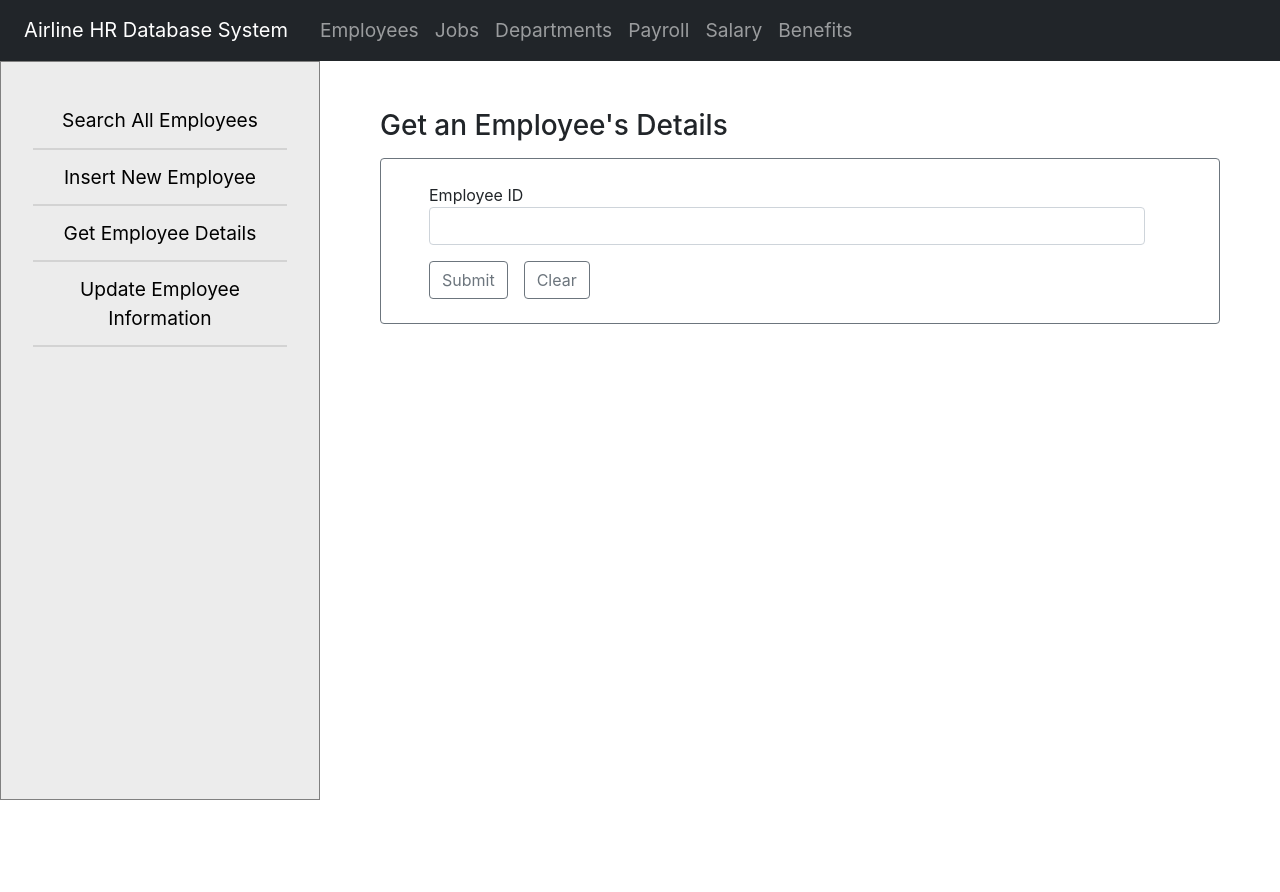
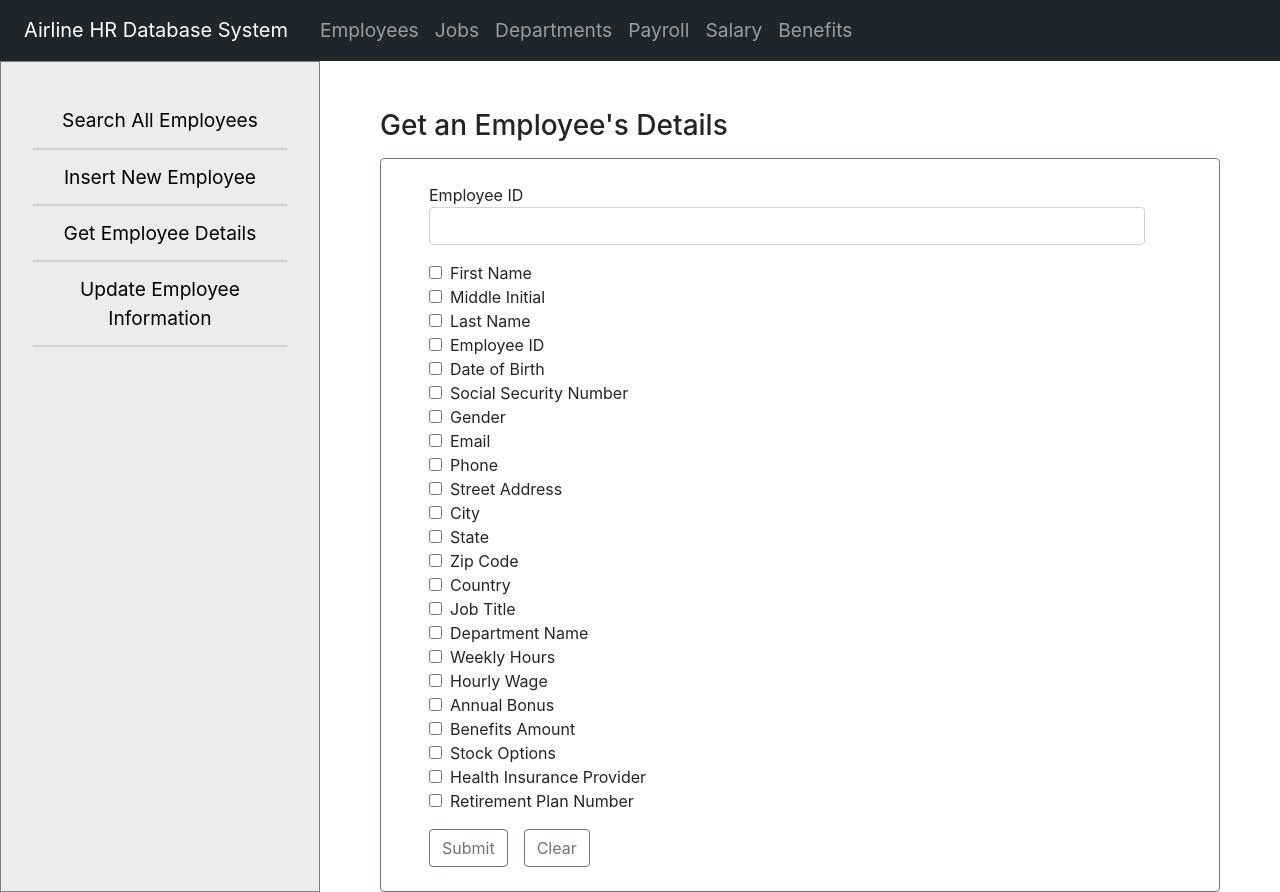
Before and after one commit to SyedA5688/3380_airline_DB_system, a React (Create React App) app in the folder client/: page /employees/get in a window 1280 px wide. Before the commit the page ends 800 px from the top, so only its background shows below. Built offline with nearby package versions, Linux system fonts and the light colour scheme.

Commit message:
revised and improved get employee details form, now have option of what details user wishes to see for returned employee

```diff
--- a/client/src/pages/employees/GetForm.js
+++ b/client/src/pages/employees/GetForm.js
@@ -6,8 +6,58 @@ class GetForm extends Component {
   constructor(props) {
     super(props);
     this.state = {
-      getID: ''
+      getID: '',
+      showFirstName: false,
+      showMInitial: false,
+      showLastName: false,
+      showID: false,
+      showDOB: false,
+      showSSN: false,
+      showGender: false,
+      showEmail: false,
+      showPhone: false,
+      showStreetAddress: false,
+      showCity: false,
+      showState: false,
+      showZipCode: false,
+      showCountry: false,
+      showJobTitle: false,
+      showDepartmentName: false,
+      showWeeklyHours: false,
+      showHourlyWage: false,
+      showAnnualBonus: false,
+      showBenefitsAmount: false,
+      showStockOptions: false,
+      showHealthInsuranceProvider: false,
+      showRetirementPlanNumber: false
     };
+
+    // Bad coupling if DB response changes names/details, but need to control which response attributes are shown
+    this.db_to_state = {
+      "first_name": "showFirstName",
+      "m_initial": "showMInitial",
+      "last_name": "showLastName",
+      "employee_id": "showID",
+      "dob": "showDOB",
+      "ssn": "showSSN",
+      "gender": "showGender",
+      "email": "showEmail",
+      "phone": "showPhone",
+      "street_address": "showStreetAddress",
+      "city": "showCity",
+      "state": "showState",
+      "zip_code": "showZipCode",
+      "country": "showCountry",
+      "job_title": "showJobTitle",
+      "department_name": "showDepartmentName",
+      "weekly_hours": "showWeeklyHours",
+      "hourly_wage": "showHourlyWage",
+      "annual_bonus": "showAnnualBonus",
+      "amount": "showBenefitsAmount",
+      "stock_options": "showStockOptions",
+      "health_insurance_provider": "showHealthInsuranceProvider",
+      "retirement_plan": "showRetirementPlanNumber"
+    }
 
     this.handleChange = this.handleChange.bind(this);
     this.handleSubmit = this.handleSubmit.bind(this);
@@ -52,7 +102,7 @@ class GetForm extends Component {
       const responseBody = await response.json();
 
       this.assertValidDBResponse(responseBody);
-      console.log(responseBody);
+      // console.log(responseBody.rows);
 
       this.setState({
         returnedEmployee: responseBody.rows
@@ -81,6 +131,12 @@ class GetForm extends Component {
     form.classList.remove('was-validated');
   }
 
+  handleCheckboxChange = async (event) => {
+    this.setState({
+      [event.target.name]: event.target.checked
+    });
+  };
+
   render() {
     return (
       <div className="container mt-5 px-5">
@@ -100,14 +156,129 @@ class GetForm extends Component {
           </div>
         </div>
 
-        <h3>Get an Employee's Details</h3>
+        <h3 className="mt-3" >Get an Employee's Details</h3>
 
         <form className="border border-secondary mt-3 px-5 py-4 rounded needs-validation" id="getFormHTML" onSubmit={this.handleSubmit} noValidate>
 
-          <div className="form-group">
+          <div className="form-group mb-3">
             <label className="sr-only" htmlFor="getEmployeeID">Employee ID</label>
             <input type="number" step="1" pattern="[0-9]+" className="form-control" id="getEmployeeID" value={this.state.getID} name="getID" onChange={this.handleChange} required />
             <div className="invalid-feedback">Please input a valid Employee ID.</div>
+          </div>
+
+          <div className="custom-control custom-checkbox">
+            <input type="checkbox" className="custom-control-input" id="checkbox1" name="showFirstName" onChange={this.handleCheckboxChange} />
+            <label className="custom-control-label mx-2" htmlFor="checkbox1">First Name</label>
+          </div>
+
+          <div className="custom-control custom-checkbox">
+            <input type="checkbox" className="custom-control-input" id="checkbox2" name="showMInitial" onChange={this.handleCheckboxChange} />
+            <label className="custom-control-label mx-2" htmlFor="checkbox2">Middle Initial</label>
+          </div>
+
+          <div className="custom-control custom-checkbox">
+            <input type="checkbox" className="custom-control-input" id="checkbox3" name="showLastName" onChange={this.handleCheckboxChange} />
+            <label className="custom-control-label mx-2" htmlFor="checkbox3">Last Name</label>
+          </div>
+
+          <div className="custom-control custom-checkbox">
+            <input type="checkbox" className="custom-control-input" id="checkbox4" name="showID" onChange={this.handleCheckboxChange} />
+            <label className="custom-control-label mx-2" htmlFor="checkbox4">Employee ID</label>
+          </div>
+
+          <div className="custom-control custom-checkbox">
+            <input type="checkbox" className="custom-control-input" id="checkbox5" name="showDOB" onChange={this.handleCheckboxChange} />
+            <label className="custom-control-label mx-2" htmlFor="checkbox5">Date of Birth</label>
+          </div>
+
+          <div className="custom-control custom-checkbox">
+            <input type="checkbox" className="custom-control-input" id="checkbox6" name="showSSN" onChange={this.handleCheckboxChange} />
+            <label className="custom-control-label mx-2" htmlFor="checkbox6">Social Security Number</label>
+          </div>
+
+          <div className="custom-control custom-checkbox">
+            <input type="checkbox" className="custom-control-input" id="checkbox7" name="showGender" onChange={this.handleCheckboxChange} />
+            <label className="custom-control-label mx-2" htmlFor="checkbox7">Gender</label>
+          </div>
+
+          <div className="custom-control custom-checkbox">
+            <input type="checkbox" className="custom-control-input" id="checkbox8" name="showEmail" onChange={this.handleCheckboxChange} />
+            <label className="custom-control-label mx-2" htmlFor="checkbox8">Email</label>
+          </div>
+
+          <div className="custom-control custom-checkbox">
+            <input type="checkbox" className="custom-control-input" id="checkbox10" name="showPhone" onChange={this.handleCheckboxChange} />
+            <label className="custom-control-label mx-2" htmlFor="checkbox10">Phone</label>
+          </div>
+
+          <div className="custom-control custom-checkbox">
+            <input type="checkbox" className="custom-control-input" id="checkbox11" name="showStreetAddress" onChange={this.handleCheckboxChange} />
+            <label className="custom-control-label mx-2" htmlFor="checkbox11">Street Address</label>
+          </div>
+
+          <div className="custom-control custom-checkbox">
+            <input type="checkbox" className="custom-control-input" id="checkbox12" name="showCity" onChange={this.handleCheckboxChange} />
+            <label className="custom-control-label mx-2" htmlFor="checkbox12">City</label>
+          </div>
+
+          <div className="custom-control custom-checkbox">
+            <input type="checkbox" className="custom-control-input" id="checkbox13" name="showState" onChange={this.handleCheckboxChange} />
+            <label className="custom-control-label mx-2" htmlFor="checkbox13">State</label>
+          </div>
+
+          <div className="custom-control custom-checkbox">
+            <input type="checkbox" className="custom-control-input" id="checkbox14" name="showZipCode" onChange={this.handleCheckboxChange} />
+            <label className="custom-control-label mx-2" htmlFor="checkbox14">Zip Code</label>
+          </div>
+
+          <div className="custom-control custom-checkbox">
+            <input type="checkbox" className="custom-control-input" id="checkbox15" name="showCountry" onChange={this.handleCheckboxChange} />
+            <label className="custom-control-label mx-2" htmlFor="checkbox15">Country</label>
+          </div>
+
+          <div className="custom-control custom-checkbox">
+            <input type="checkbox" className="custom-control-input" id="checkbox16" name="showJobTitle" onChange={this.handleCheckboxChange} />
+            <label className="custom-control-label mx-2" htmlFor="checkbox16">Job Title</label>
+          </div>
+
+          <div className="custom-control custom-checkbox">
+            <input type="checkbox" className="custom-control-input" id="checkbox17" name="showDepartmentName" onChange={this.handleCheckboxChange} />
+            <label className="custom-control-label mx-2" htmlFor="checkbox17">Department Name</label>
+          </div>
+
+          <div className="custom-control custom-checkbox">
+            <input type="checkbox" className="custom-control-input" id="checkbox18" name="showWeeklyHours" onChange={this.handleCheckboxChange} />
+            <label className="custom-control-label mx-2" htmlFor="checkbox18">Weekly Hours</label>
+          </div>
+
+          <div className="custom-control custom-checkbox">
+            <input type="checkbox" className="custom-control-input" id="checkbox19" name="showHourlyWage" onChange={this.handleCheckboxChange} />
+            <label className="custom-control-label mx-2" htmlFor="checkbox19">Hourly Wage</label>
+          </div>
+
+          <div className="custom-control custom-checkbox">
+            <input type="checkbox" className="custom-control-input" id="checkbox20" name="showAnnualBonus" onChange={this.handleCheckboxChange} />
+            <label className="custom-control-label mx-2" htmlFor="checkbox20">Annual Bonus</label>
+          </div>
+
+          <div className="custom-control custom-checkbox">
+            <input type="checkbox" className="custom-control-input" id="checkbox21" name="showBenefitsAmount" onChange={this.handleCheckboxChange} />
+            <label className="custom-control-label mx-2" htmlFor="checkbox21">Benefits Amount</label>
+          </div>
+
+          <div className="custom-control custom-checkbox">
+            <input type="checkbox" className="custom-control-input" id="checkbox22" name="showStockOptions" onChange={this.handleCheckboxChange} />
+            <label className="custom-control-label mx-2" htmlFor="checkbox22">Stock Options</label>
+          </div>
+
+          <div className="custom-control custom-checkbox">
+            <input type="checkbox" className="custom-control-input" id="checkbox23" name="showHealthInsuranceProvider" onChange={this.handleCheckboxChange} />
+            <label className="custom-control-label mx-2" htmlFor="checkbox23">Health Insurance Provider</label>
+          </div>
+
+          <div className="custom-control custom-checkbox">
+            <input type="checkbox" className="custom-control-input" id="checkbox24" name="showRetirementPlanNumber" onChange={this.handleCheckboxChange} />
+            <label className="custom-control-label mx-2" htmlFor="checkbox24">Retirement Plan Number</label>
           </div>
 
           <button type="submit" className="btn btn-outline-secondary mt-3">Submit</button>
@@ -120,25 +291,24 @@ class GetForm extends Component {
           <table align="center" className="table mt-5 border" >
             <thead className="table-dark">
               <tr>
-                <th scope="col">Employee ID</th>
-                <th scope="col">Employee Address</th>
-                <th scope="col">Job</th>
-                <th scope="col">Department</th>
-                <th scope="col">Benefits</th>
-                <th scope="col">Salary</th>
+                <th scope="col">Employee Attribute</th>
+                <th scope="col">Returned Value</th>
               </tr>
             </thead>
             <tbody>
-              {this.state.returnedEmployee && this.state.returnedEmployee.map(employeeObj => (
-                <tr key={employeeObj.employee_id}>
-                  <th scope="col">{employeeObj.first_name}</th>
-                  <th scope="col">{employeeObj.last_name}</th>
-                  <th scope="col">{employeeObj.m_initial}</th>
-                  <th scope="col">{employeeObj.employee_id}</th>
-                  <th scope="col">{employeeObj.job_title}</th>
-                  <th scope="col">{employeeObj.department_name}</th>
-                </tr>
-              ))}
+              {this.state.returnedEmployee && Object.keys(this.state.returnedEmployee[0]).map(responseKey => {
+                let elem = null;
+                if (this.state[this.db_to_state[responseKey]]) {
+                  elem = (<tr key={responseKey + "_row_key"}>
+                    <th scope="col">{responseKey}</th>
+                    <th scope="col">{this.state.returnedEmployee[0][responseKey]}</th>
+                  </tr>)
+                }
+                else {
+                  elem = null
+                }
+                return elem
+              })}
             </tbody>
           </table>
         </div>:
```
